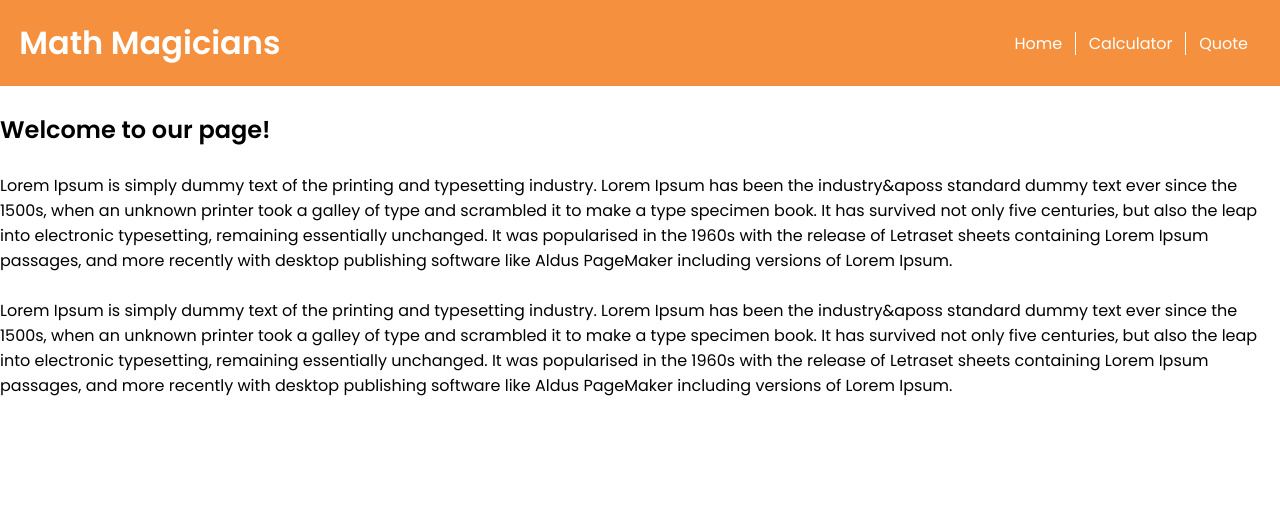
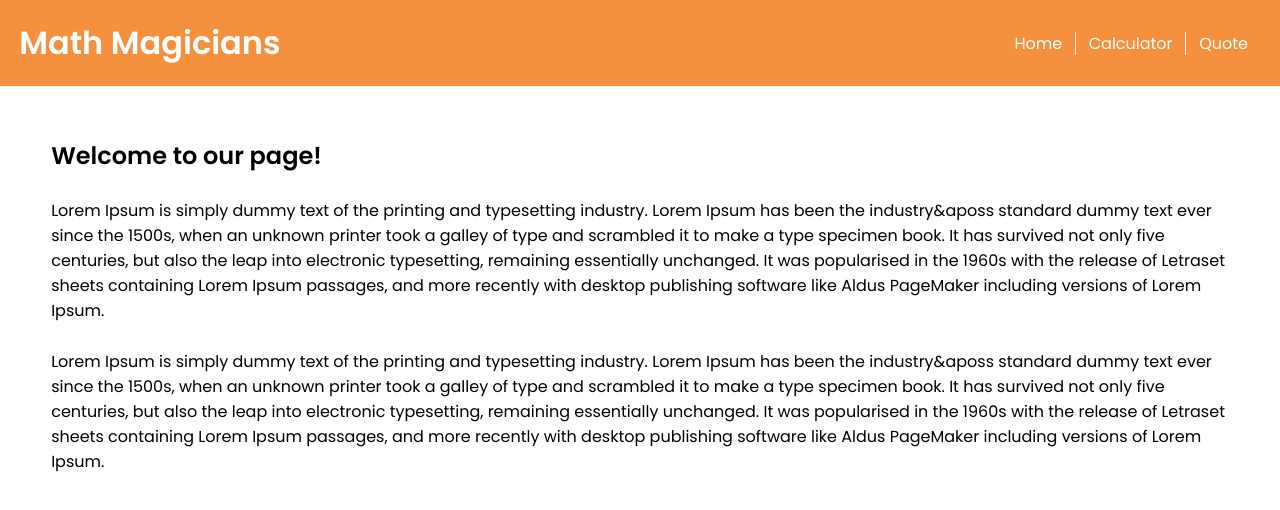
Before and after one commit to darkxdev/math-magicians, a React (Create React App) app: page / in a window 1280 px wide. Shown: the top 510 px of the page. Built offline with nearby package versions, Linux system fonts and the light colour scheme.

Commit message:
Basic styling

```diff
--- a/src/App.css
+++ b/src/App.css
@@ -70,7 +70,7 @@
   display: flex;
   justify-content: space-between;
   align-items: center;
-  margin-bottom: 2vw;
+  margin-bottom: 4vw;
 }
 
 .nav-menu {
@@ -81,7 +81,7 @@
 .nav-menu a {
   color: #fff;
   padding: 0 1vw;
-  border-right: 1px solid ;
+  border-right: 1px solid;
   text-decoration: none;
 }
 
@@ -89,8 +89,8 @@
   border-right: none;
 }
 
-.home h2 {
-  margin: 2vw 0;
+.home {
+  padding: 0 4vw;
 }
 
 .home p {
@@ -100,11 +100,12 @@
 .calculator-page {
   display: flex;
   justify-content: space-between;
+  padding: 0 4vw;
 }
 
 .quote {
   box-sizing: border-box;
   margin: 10vw auto;
-  font-size: 2vw;
+  font-size: 22px;
   padding: 5vw;
 }
--- a/src/components/Calculator-Page.js
+++ b/src/components/Calculator-Page.js
@@ -7,7 +7,7 @@ const CalculatorPage = () => (
       {'\u0027'}
       s do some math!
     </h2>
-    <CalculatorLayout />
+    <CalculatorLayout className="calculator-layout" />
   </div>
 );
 
--- a/src/components/Quote.js
+++ b/src/components/Quote.js
@@ -2,6 +2,8 @@ const Quote = () => (
   <p className="quote">
     Mathematics is not about numbers, equations,
     computations, or algorithms; it is about understanding.
+    <br />
+    <br />
     - William Paul Thurston
   </p>
 );
```
